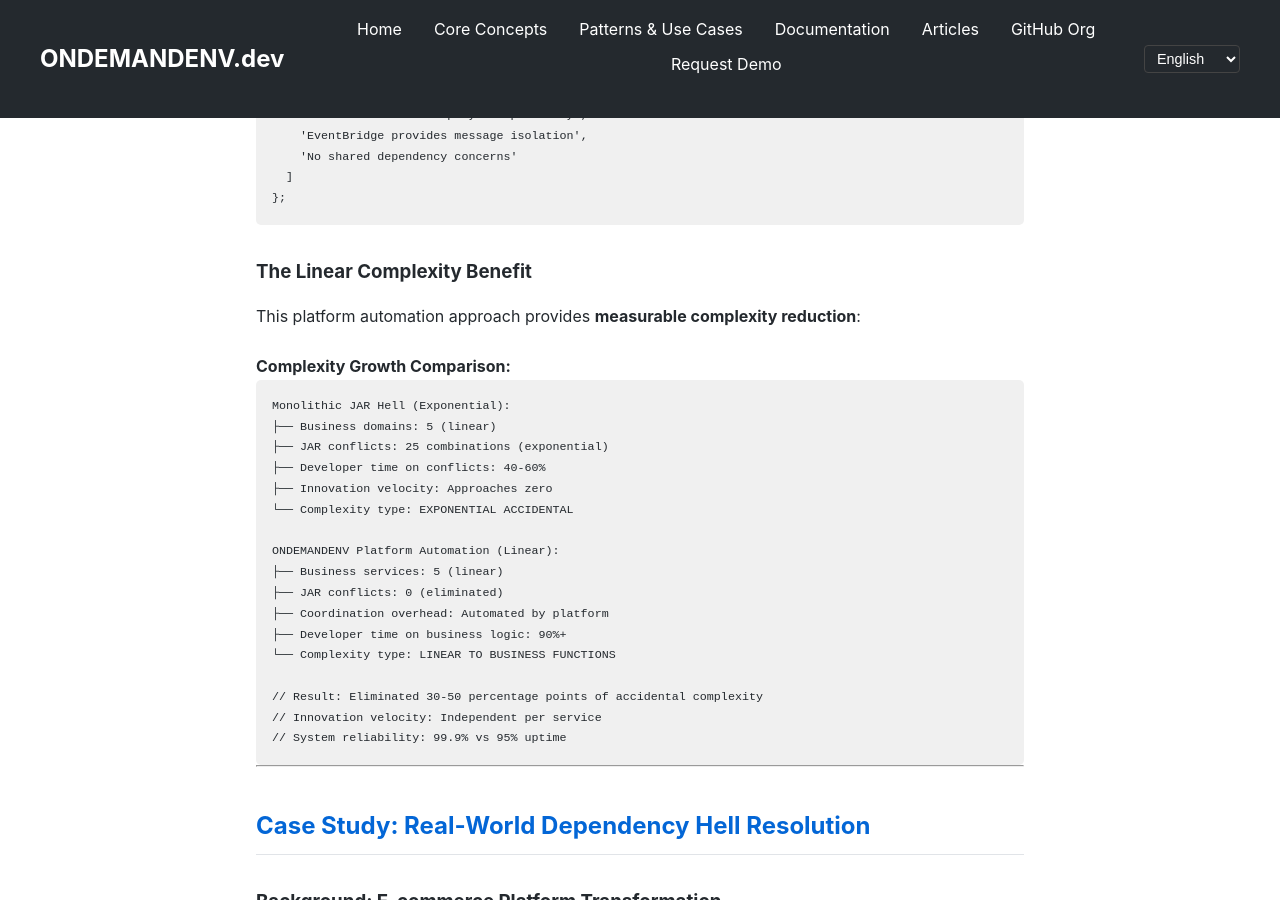
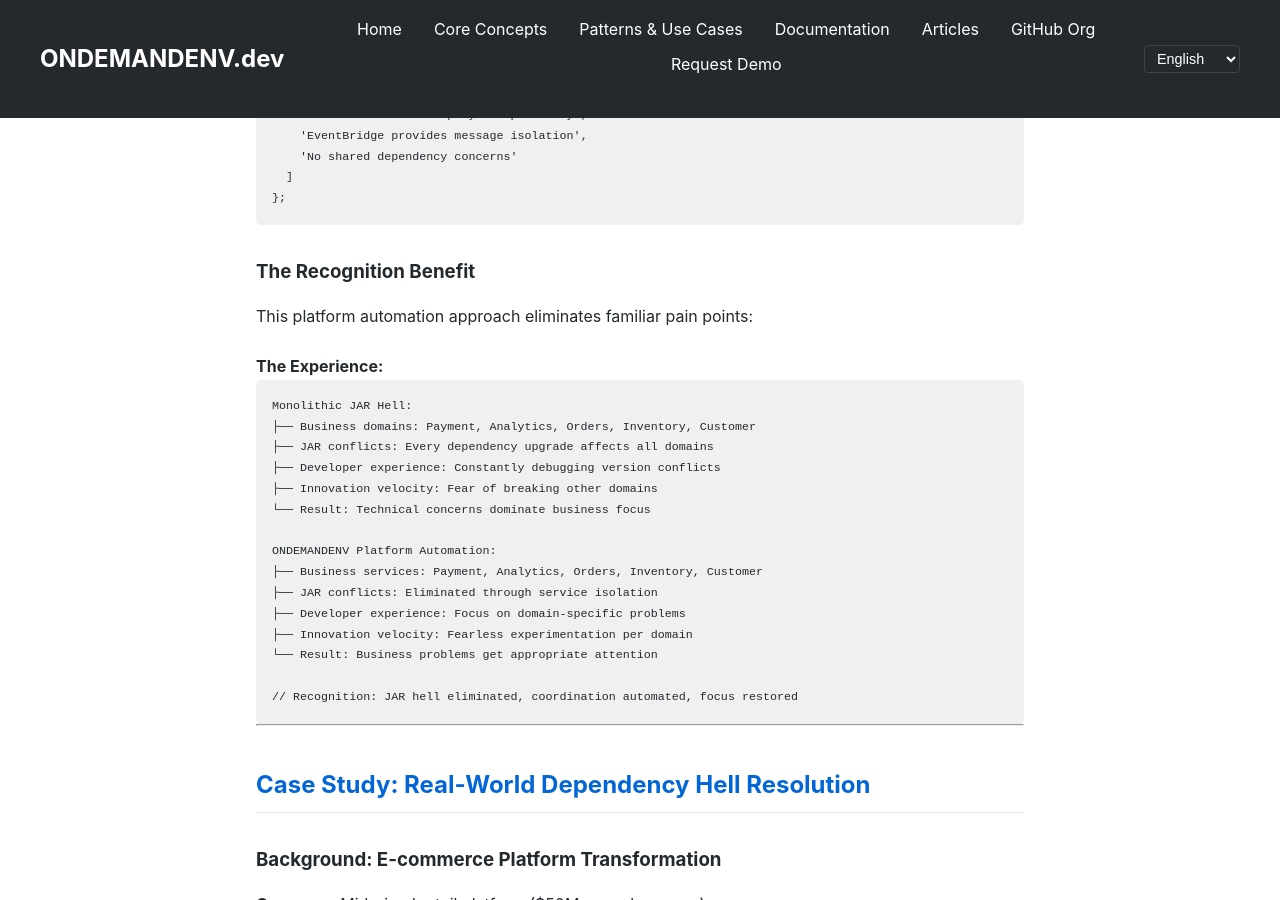
Before and after one commit to ondemandenv/ondemandenv.github.io, a Jekyll site: the page built from articles/dependency-hell-architectural-necessity.md, in a window 1280 px wide and 900 px high, scrolled down 9984 px. Built offline with Jekyll 4.4.1, drawn with Linux system fonts in a browser that asks for light colours; a script that is not in the unit is left out; some of the changed text lies outside the part shown.

Commit message:
+++++ ++++ ++++ ++++ +

````diff
--- a/articles/dependency-hell-architectural-necessity.md
+++ b/articles/dependency-hell-architectural-necessity.md
@@ -102,7 +102,7 @@ public class EverythingApp {
 }
 ```
 
-**The exponential trap**: n domains = n² potential conflicts. At 5 domains, that's 25 conflict combinations to debug.
+**The coordination trap**: More domains means more potential conflicts. Every dependency upgrade becomes a coordination exercise across teams.
 
 ---
 
@@ -448,29 +448,27 @@ platformValidation.result === {
 };
 ```
 
-### The Linear Complexity Benefit
+### The Recognition Benefit
 
-This platform automation approach provides **measurable complexity reduction**:
+This platform automation approach eliminates familiar pain points:
 
-#### Complexity Growth Comparison:
+#### The Experience:
 ```
-Monolithic JAR Hell (Exponential):
-├── Business domains: 5 (linear)
-├── JAR conflicts: 25 combinations (exponential)
-├── Developer time on conflicts: 40-60%
-├── Innovation velocity: Approaches zero
-└── Complexity type: EXPONENTIAL ACCIDENTAL
+Monolithic JAR Hell:
+├── Business domains: Payment, Analytics, Orders, Inventory, Customer
+├── JAR conflicts: Every dependency upgrade affects all domains
+├── Developer experience: Constantly debugging version conflicts
+├── Innovation velocity: Fear of breaking other domains
+└── Result: Technical concerns dominate business focus
 
-ONDEMANDENV Platform Automation (Linear):
-├── Business services: 5 (linear)
-├── JAR conflicts: 0 (eliminated)
-├── Coordination overhead: Automated by platform
-├── Developer time on business logic: 90%+
-└── Complexity type: LINEAR TO BUSINESS FUNCTIONS
+ONDEMANDENV Platform Automation:
+├── Business services: Payment, Analytics, Orders, Inventory, Customer
+├── JAR conflicts: Eliminated through service isolation
+├── Developer experience: Focus on domain-specific problems
+├── Innovation velocity: Fearless experimentation per domain
+└── Result: Business problems get appropriate attention
 
-// Result: Eliminated 30-50 percentage points of accidental complexity
-// Innovation velocity: Independent per service
-// System reliability: 99.9% vs 95% uptime
+// Recognition: JAR hell eliminated, coordination automated, focus restored
 ```
 
 ---
````
Also changed, not shown: articles/constraint-evolution-app-centric-architecture.md (+13 -13 lines), articles/eliminating-accidental-complexity.md (+17 -22 lines), articles/from-rds-to-distributed-phases-evolution-enhanced.md (+4 -4 lines).
